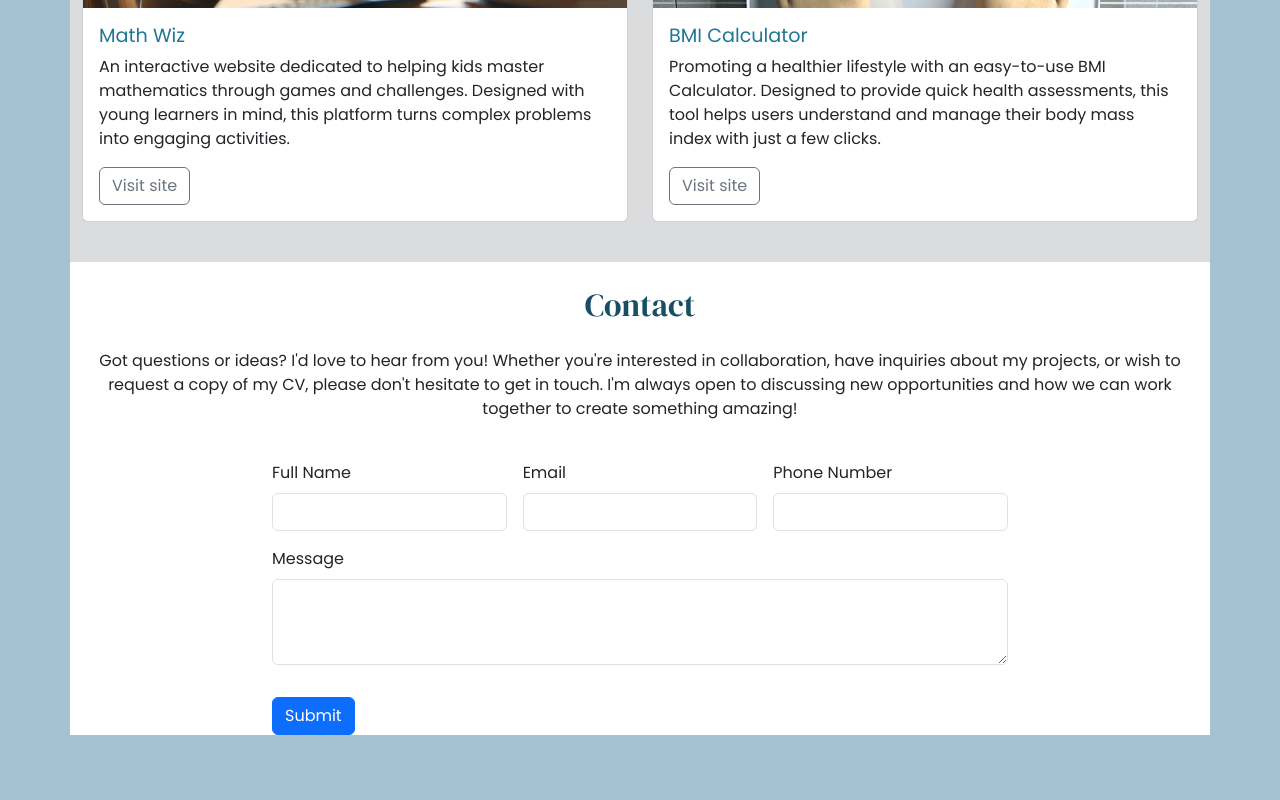
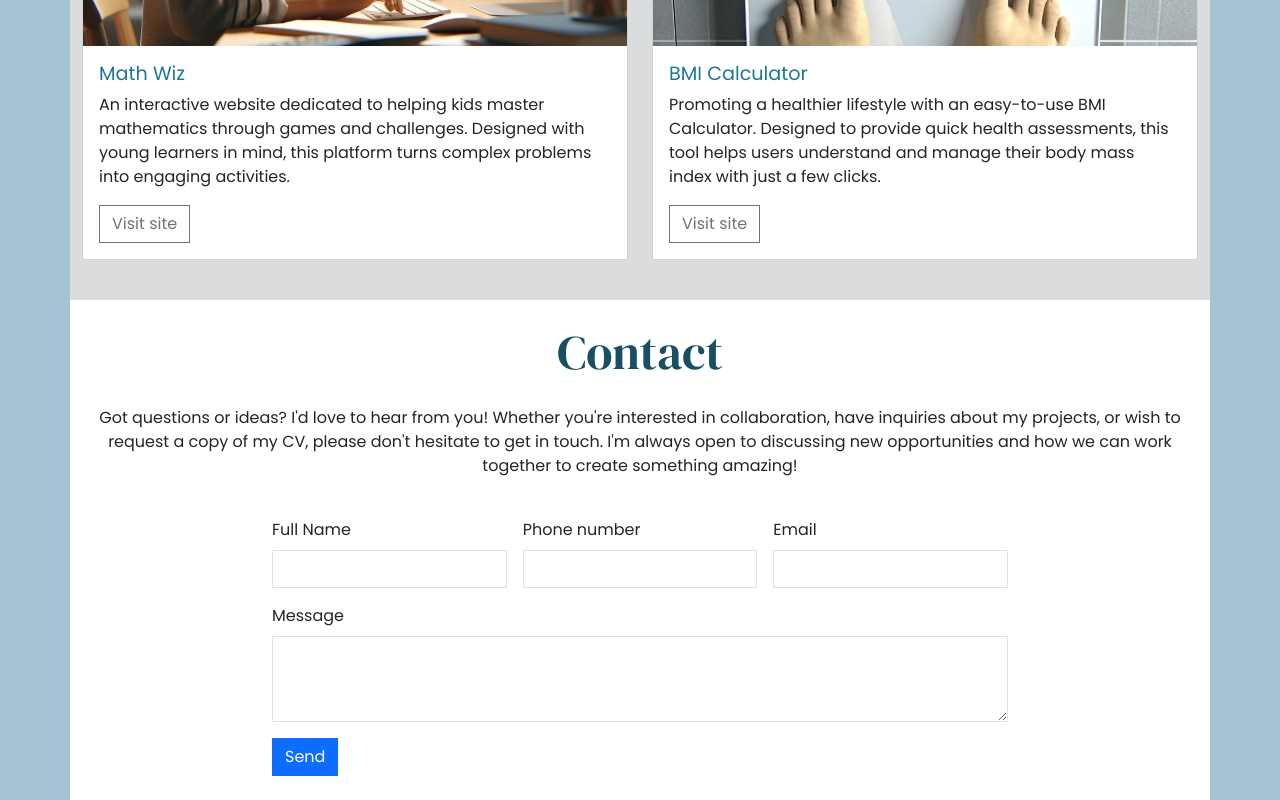
Before and after one commit to rowan01g/Mei-Wong-Software-Development, a plain HTML site: page index.html in a window 1280 px wide. Shown: the part 1720-2520 px from the top of the page. Before the commit the page ends 2455 px from the top, so only its background shows below. Drawn offline with nearby package versions, Linux system fonts and the light colour scheme.

Commit message:
style newsletter

```diff
--- a/index.html
+++ b/index.html
@@ -8,6 +8,7 @@
     <!-- Bootstrap CSS Link -->
     <link href="https://cdn.jsdelivr.net/npm/bootstrap@5.3.3/dist/css/bootstrap.min.css" rel="stylesheet"
         integrity="sha384-QWTKZyjpPEjISv5WaRU9OFeRpok6YctnYmDr5pNlyT2bRjXh0JMhjY6hW+ALEwIH" crossorigin="anonymous">
+    <!-- Custom CSS stylesheet -->
     <link rel="stylesheet" href="assets/css/style.css">
 </head>
 
@@ -61,6 +62,11 @@
                 </p>
                 <!-- mb-5 gives extra margin spacing under lead text -->
                 <p class="lead mb-5">Let's create something amazing together!</p>
+                <!-- Bootstrap modal button -->
+                <button type="button" class="btn btn-primary  sharp-corners custom-button" data-bs-toggle="modal"
+                    data-bs-target="#exampleModal">
+                    Subscribe to my newsletter!
+                </button>
             </div>
         </section>
     </header>
@@ -111,7 +117,7 @@
                 </div>
                 <!-- cols for cards -->
                 <div class="col-12 col-md-6">
-                    <div class="card mb-3">
+                    <div class="card mb-3 sharp-corners">
                         <img src="assets/images/wags-and-walks.webp" class="card-img-top"
                             alt="A man walking several dogs early in the morning">
                         <div class="card-body">
@@ -127,7 +133,7 @@
                     </div>
                 </div>
                 <div class="col-12 col-md-6">
-                    <div class="card mb-3">
+                    <div class="card mb-3 sharp-corners">
                         <img src="assets/images/we-wellness.webp" class="card-img-top"
                             alt="A spa with candles towels and natural material">
                         <div class="card-body">
@@ -143,7 +149,7 @@
                     </div>
                 </div>
                 <div class="col-12 col-md-6">
-                    <div class="card mb-3">
+                    <div class="card mb-3 sharp-corners">
                         <img src="assets/images/math-wiz.webp" class="card-img-top"
                             alt="A child practicing math at a computer">
                         <div class="card-body">
@@ -160,7 +166,7 @@
                     </div>
                 </div>
                 <div class="col-12 col-md-6">
-                    <div class="card mb-3">
+                    <div class="card mb-3 sharp-corners">
                         <img src="assets/images/bmi-calculator.webp" class="card-img-top"
                             alt="Weighing scales seen from the first person view of the person standing on the scales">
                         <div class="card-body">
@@ -179,45 +185,39 @@
         </section>
     </main>
 
-    <!--Contact section-->
+    <!-- Contact section -->
     <footer id="contact" class="container">
         <div class="row justify-content-center">
             <div class="col-12 text-center my-4">
-          <h2 class="display">
-            Contact
-          </h2>
-          <p class="mt-4">
-            Got questions or ideas? I'd love to hear from you! Whether you're interested in collaboration, have inquiries about my projects, or wish to request a copy of my CV, please don't hesitate to get in touch. I'm always open to discussing new opportunities and how we can work together to create something amazing!
-          </p>
+                <h2 class="display-5">Contact</h2>
+                <p class="mt-4">Got questions or ideas? I'd love to hear from you! Whether you're
+                    interested in collaboration, have inquiries about my projects, or
+                    wish to request a copy of my CV, please don't hesitate to get in
+                    touch. I'm always open to discussing new opportunities and how we
+                    can work together to create something amazing!</p>
             </div>
-        <!--Contact form-->
-        <div class="col-12 col-md col-12 col-lg-8">
-          <form class="row g-3">
-
-            <div class="col-md-6 col-lg-4">
-              <label for="inputFullname4" class="form-label">Full Name</label>
-              <input type="text" class="form-control" id="inputFullname4">
+            <div class="col-12 col-md-10 col-lg-8 mb-4">
+                <!-- Add your form here -->
+                <form class="row g-3 sharp-corners">
+                    <div class="col-lg-4">
+                        <label for="full-name" class="form-label">Full Name</label>
+                        <input type="text" class="form-control" id="full-name">
                     </div>
-
-            <div class="col-md-6 col-lg-4">
-              <label for="inputEmail4" class="form-label">Email</label>
-              <input type="email" class="form-control" id="inputEmail4">
+                    <div class="col-lg-4">
+                        <label for="phonenumber" class="form-label">Phone number</label>
+                        <input type="number" class="form-control" id="phonenumber">
                     </div>
-
-            <div class="col-md-6 col-lg-4">
-              <label for="inputPhonenumber4" class="form-label">Phone Number</label>
-              <input type="text" class="form-control" id="phonenumber">
+                    <div class="col-lg-4">
+                        <label for="email" class="form-label">Email</label>
+                        <input type="email" class="form-control" id="email">
                     </div>
-
-            <div class="mb-3">
-              <label for="exampleFormControlTextarea1" class="form-label">Message</label>
-              <textarea class="form-control" id="exampleFormControlTextarea1" rows="3"></textarea>
+                    <div class="col-12">
+                        <label for="message" class="form-label">Message</label>
+                        <textarea class="form-control" id="message" rows="3"></textarea>
                     </div>
-
                     <div class="col-12">
-              <button type="submit" class="btn btn-primary">Submit</button>
+                        <button type="submit" class="btn btn-primary custom-button">Send</button>
                     </div>
-
                 </form>
             </div>
         </div>
@@ -248,7 +248,7 @@
                             <input type="email" class="form-control" id="inputEmail">
                         </div>
                         <div class="col-12 mb-4">
-                            <button type="submit" class="btn btn-primary">
+                            <button type="submit" class="btn btn-primary custom-button">
                                 Sign up!
                             </button>
                         </div>
@@ -258,7 +258,6 @@
         </div>
     </div>
 
-
     <!-- Bootstrap JS Script-->
     <script src="https://cdn.jsdelivr.net/npm/bootstrap@5.3.3/dist/js/bootstrap.bundle.min.js"
         integrity="sha384-YvpcrYf0tY3lHB60NNkmXc5s9fDVZLESaAA55NDzOxhy9GkcIdslK1eN7N6jIeHz"
```
Lines whose indentation alone changed are shown as unchanged.
